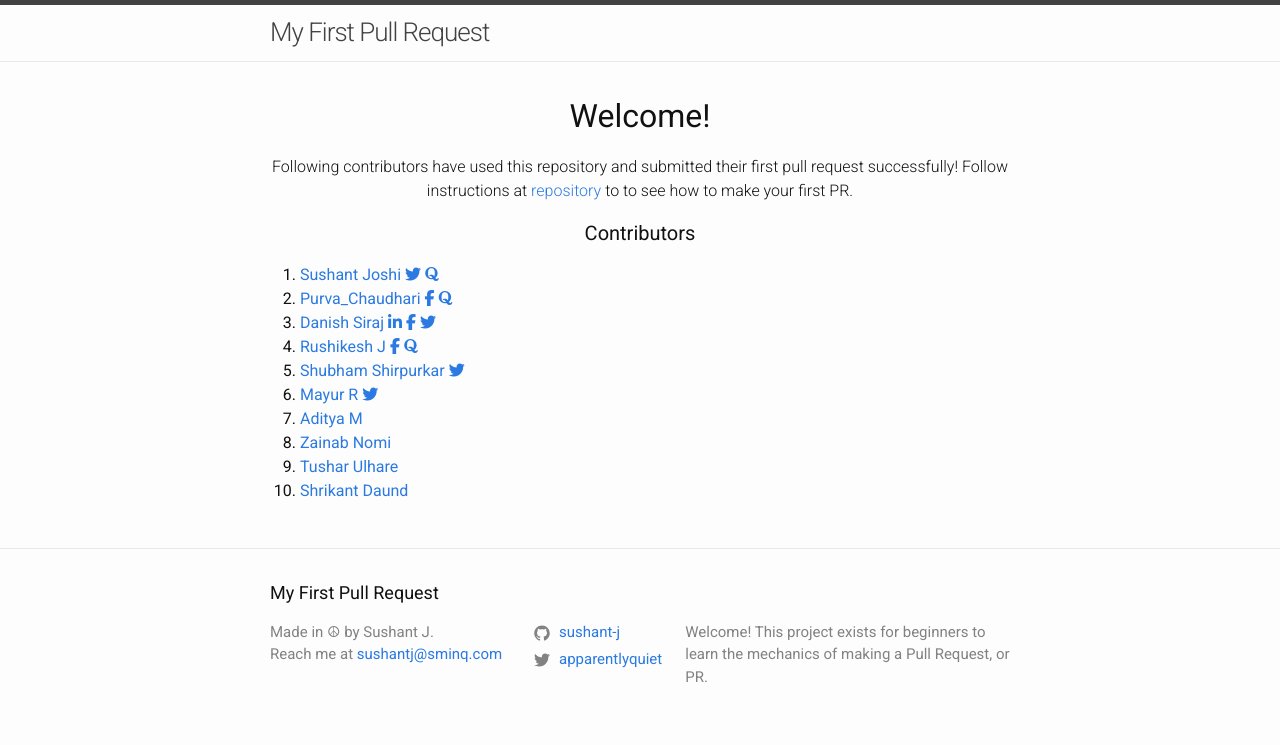
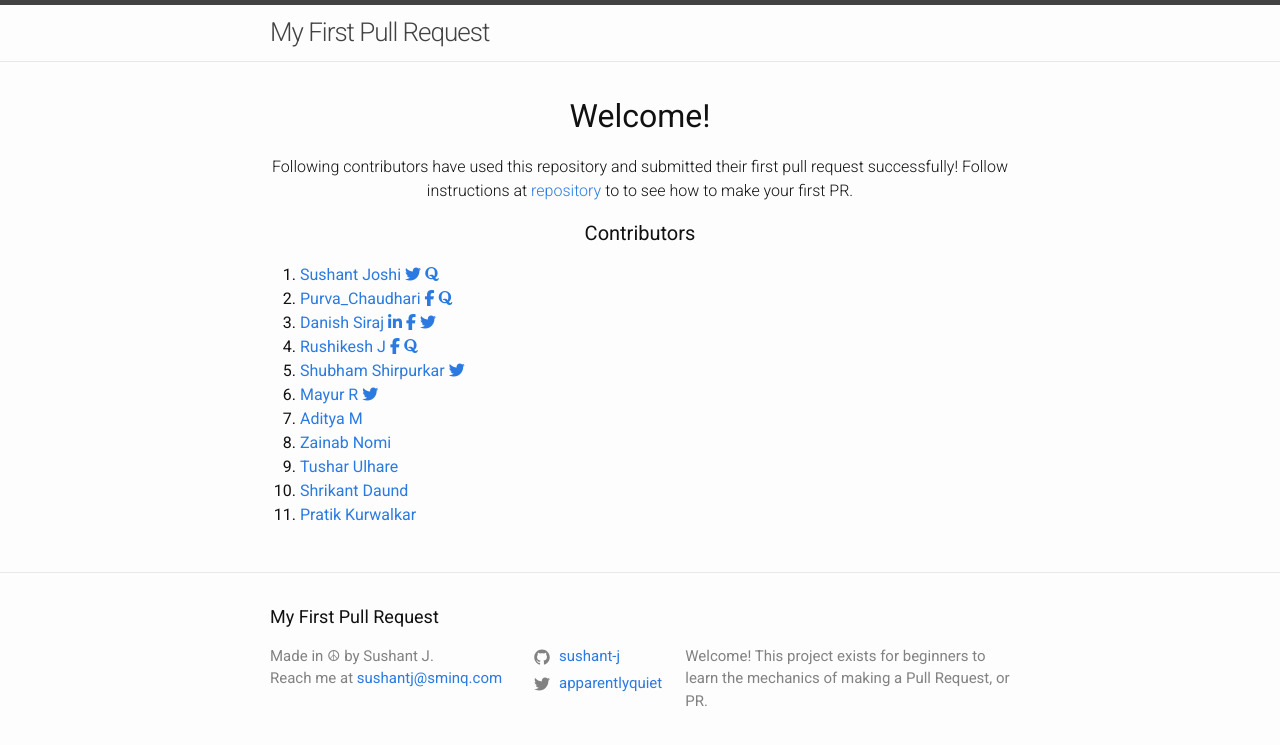
Before and after one commit to sushant-j/my-first-pull-request, a Jekyll site: the page built from index.md, in a window 1280 px wide. Shown: the top 745 px of the page. Built offline with Jekyll 4.4.1, drawn with Linux system fonts in a browser that asks for light colours; nearby versions of some CDN libraries.

Commit message:
First Commit

```diff
--- a/_layouts/home.html
+++ b/_layouts/home.html
@@ -94,5 +94,10 @@ layout: default
         Shrikant Daund
       </a>
     </li>
+    <li>
+      <a href="https://github.com/pratik-kurwalkar">
+        Pratik Kurwalkar
+      </a>
+    </li>
   </ol>
 </div>
```
